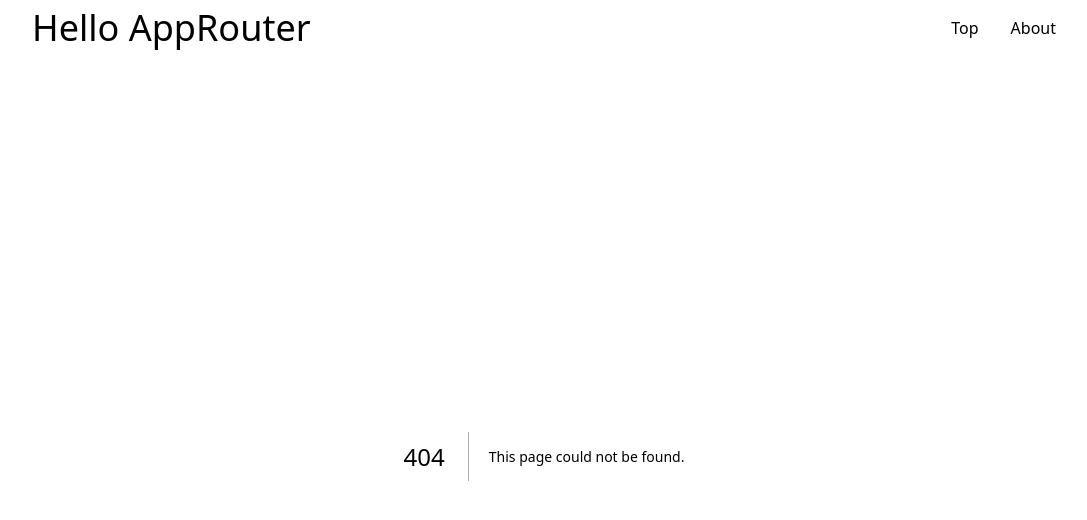
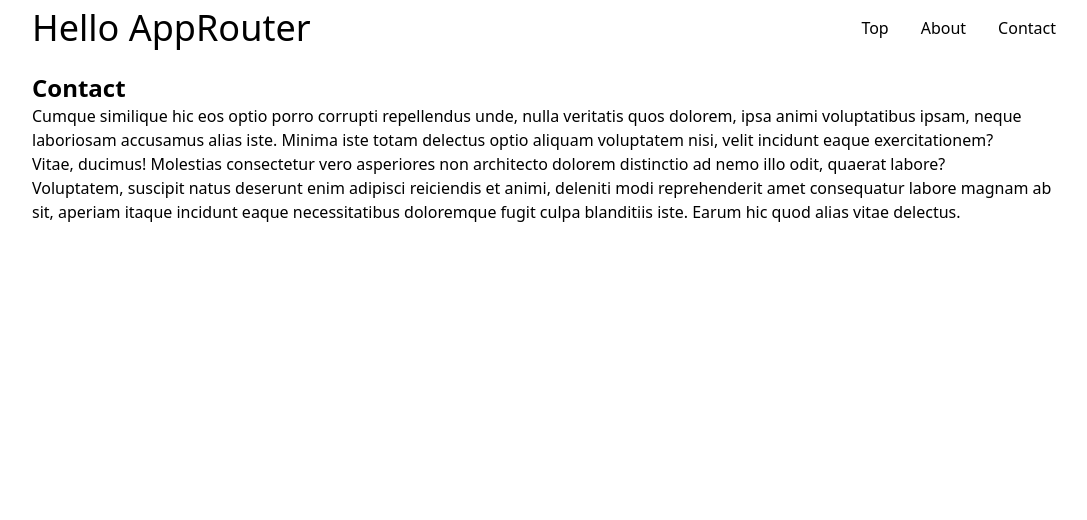
Before and after one commit to FNYukii/HelloAppRouter, a Next.js app: page /contact in a window 1280 px wide. Before the commit this address had no page. Shown: the top 520 px of the page, without its empty margins (96-1183 px from the left). Built offline with nearby package versions, Linux system fonts and the light colour scheme.

Commit message:
feat: Contactページを追加

```diff
--- /dev/null
+++ b/src/app/contact/page.tsx
@@ -0,0 +1,15 @@
+function page() {
+
+	return (
+
+		<main className='mt-4 w-full mx-auto px-4 lg:width-lg lg:px-0'>
+
+			<h1 className="text-2xl font-bold">Contact</h1>
+			<p>Cumque similique hic eos optio porro corrupti repellendus unde, nulla veritatis quos dolorem, ipsa animi voluptatibus ipsam, neque laboriosam accusamus alias iste. Minima iste totam delectus optio aliquam voluptatem nisi, velit incidunt eaque exercitationem?</p>
+			<p>Vitae, ducimus! Molestias consectetur vero asperiores non architecto dolorem distinctio ad nemo illo odit, quaerat labore?</p>
+			<p>Voluptatem, suscipit natus deserunt enim adipisci reiciendis et animi, deleniti modi reprehenderit amet consequatur labore magnam ab sit, aperiam itaque incidunt eaque necessitatibus doloremque fugit culpa blanditiis iste. Earum hic quod alias vitae delectus.</p>
+		</main>
+	)
+}
+
+export default page
--- a/src/app/layout.tsx
+++ b/src/app/layout.tsx
@@ -25,6 +25,7 @@ export default function RootLayout({
 						<div className='flex gap-8'>
 							<Link href="/" className='hover:underline'>Top</Link>
 							<Link href="/about" className='hover:underline'>About</Link>
+							<Link href="/contact" className='hover:underline'>Contact</Link>
 						</div>
 					</div>
 				</header>
```
